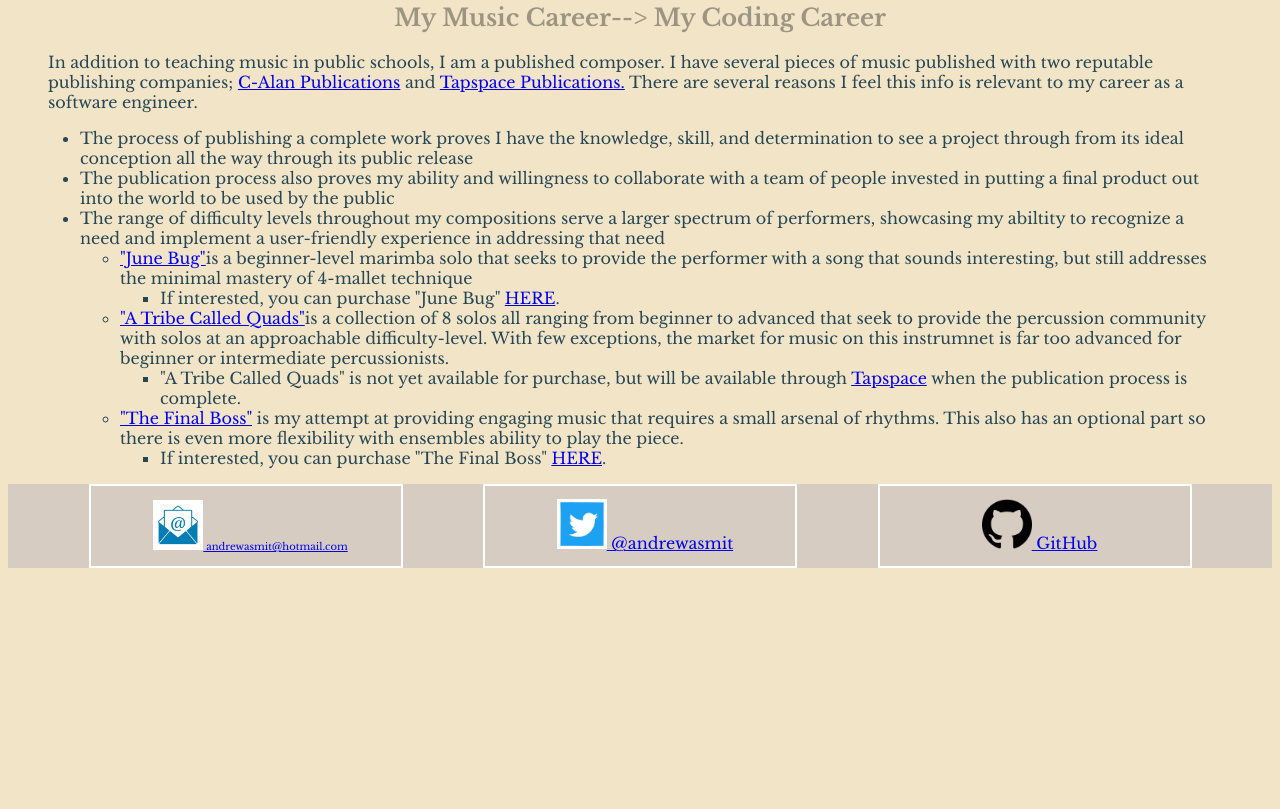
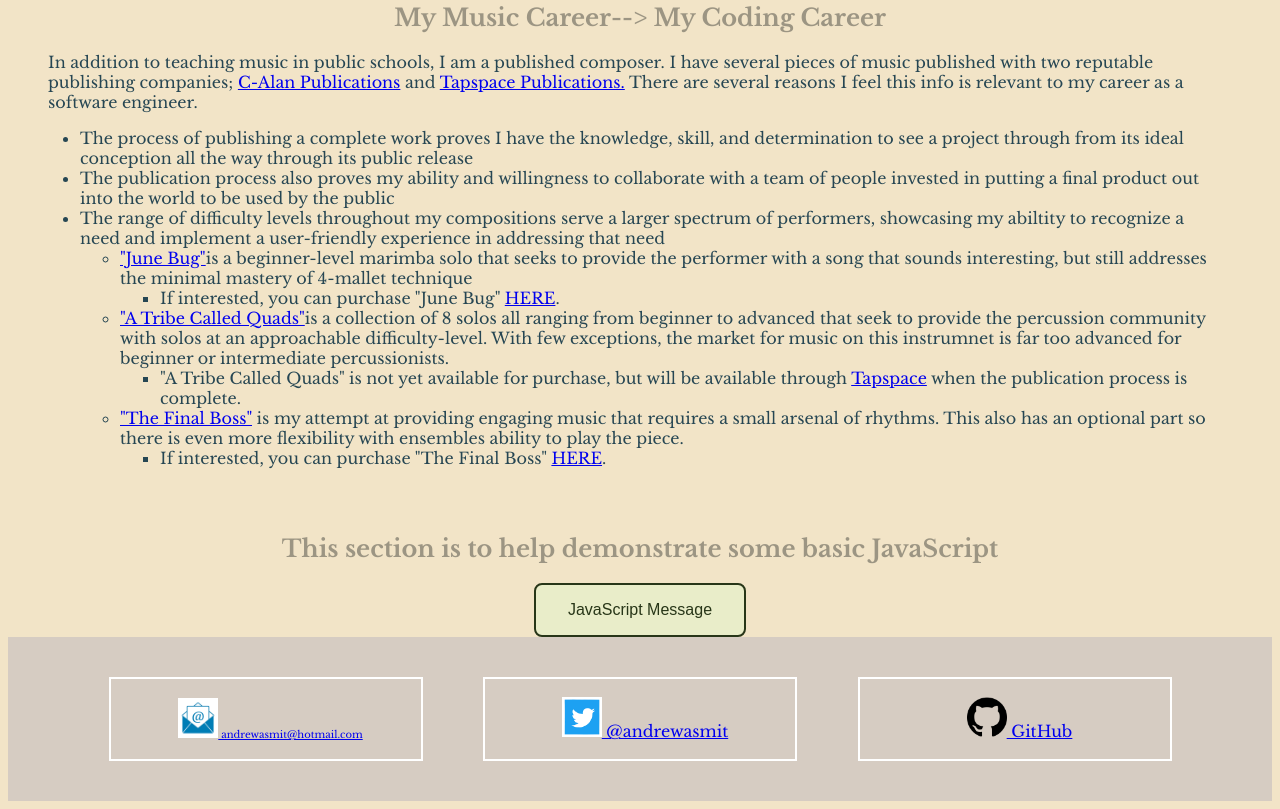
Before and after one commit to andrewasmit/my-first-website-prework-project, a plain HTML site: page index.html in a window 1280 px wide. Shown: the part 720-1529 px from the top of the page. Before the commit the page ends 1296 px from the top, so only its background shows below. Drawn offline with nearby package versions, Linux system fonts and the light colour scheme; a script that the page names is missing.

Commit message:
Added a button and styled it accordingly. Added first JS element to button(Alert Message)

```diff
--- a/index.html
+++ b/index.html
@@ -109,6 +109,10 @@
         </ul>
       </ul>
     </div>
+    <section class="js-section">
+      <h2 class="js-section">This section is to help demonstrate some basic JavaScript</h2>
+      <button  class="js-section" id="simple-js-message" >JavaScript Message</button>
+    </section>
     <footer>
       <div id="contact-email">
         <a href="mailto:"andrewasmit@hotmail.com" target="_blank"
--- /dev/null
+++ b/script.js
@@ -0,0 +1,5 @@
+const clickMessage = document.getElementById("simple-js-message");
+
+clickMessage.addEventListener("click", function(){
+    alert('You clicked the "JavaScript Message" button and now this message appeared!');
+});
--- a/style.css
+++ b/style.css
@@ -56,7 +56,47 @@ h1{
     height: 80px;
 }
 
+
+.js-section {
+    display: block;
+    margin: 0 auto;
+    padding-top: 30px;
+}
+.js-section h2{
+    padding: 20px;
+}
+
+ .js-section button{
+    background: #e9edc9;
+    color: #283618;
+    border: 2px solid;
+    border-radius: .5em;
+    padding: 1em 2em;
+    font-size: 1em;
+    cursor:grab;
+    transition: color .2s, border-color .2s, box shadow .2s, transform .2s;
+}
+
+.js-section button:hover {
+    border-color: #bc6c25;
+    color: #fefae0;
+    background-color: #ccd5ae;
+    box-shadow: 0 0.75em 0.75em -0.6em #fcbf49;
+    transform: translateY(-0.25em);
+}
+.js-section button:active{
+    cursor: -moz-grabbing;
+    border: 5px solid white;
+    color: #ccd5ae;
+    background-color: #bc6c25;
+}
+
+.js-section section{
+padding-bottom: 40px;
+}
+
 footer{
+    padding: 40px;
     background-color: #d6ccc2;
     display: flex;
     flex-direction: row;
@@ -76,5 +116,5 @@ footer div{
     padding-left: 10px;
 }
 footer img {
-    max-width: 50px;
+    max-width: 40px;
 }
```
